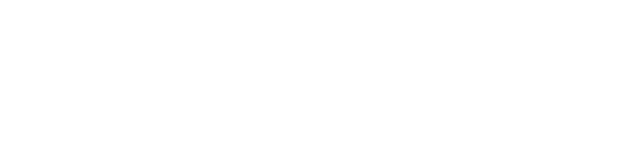
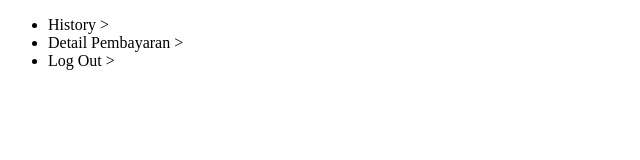
Before and after one commit to Haerin-njz/UTS-FrontEnd, a plain HTML site: page profil-page.html in a window 1280 px wide. Shown: the whole page, without its empty margins (0-640 px from the left). Drawn offline with Linux system fonts and the light colour scheme.

Commit message:
update1-menu-list

```diff
--- a/profil-page.html
+++ b/profil-page.html
@@ -6,6 +6,19 @@
     <title>halaman profil page</title>
 </head>
 <body>
-
+    <ul class="menu-list">
+            <li class="menu-item">
+                <span>History</span>
+                <span class="arrow">&gt;</span>
+            </li>
+            <li class="menu-item">
+                <span>Detail Pembayaran</span>
+                <span class="arrow">&gt;</span>
+            </li>
+            <li class="menu-item logout">
+                <span>Log Out</span>
+                <span class="arrow">&gt;</span>
+            </li>
+        </ul>
 </body>
 </html>
```
